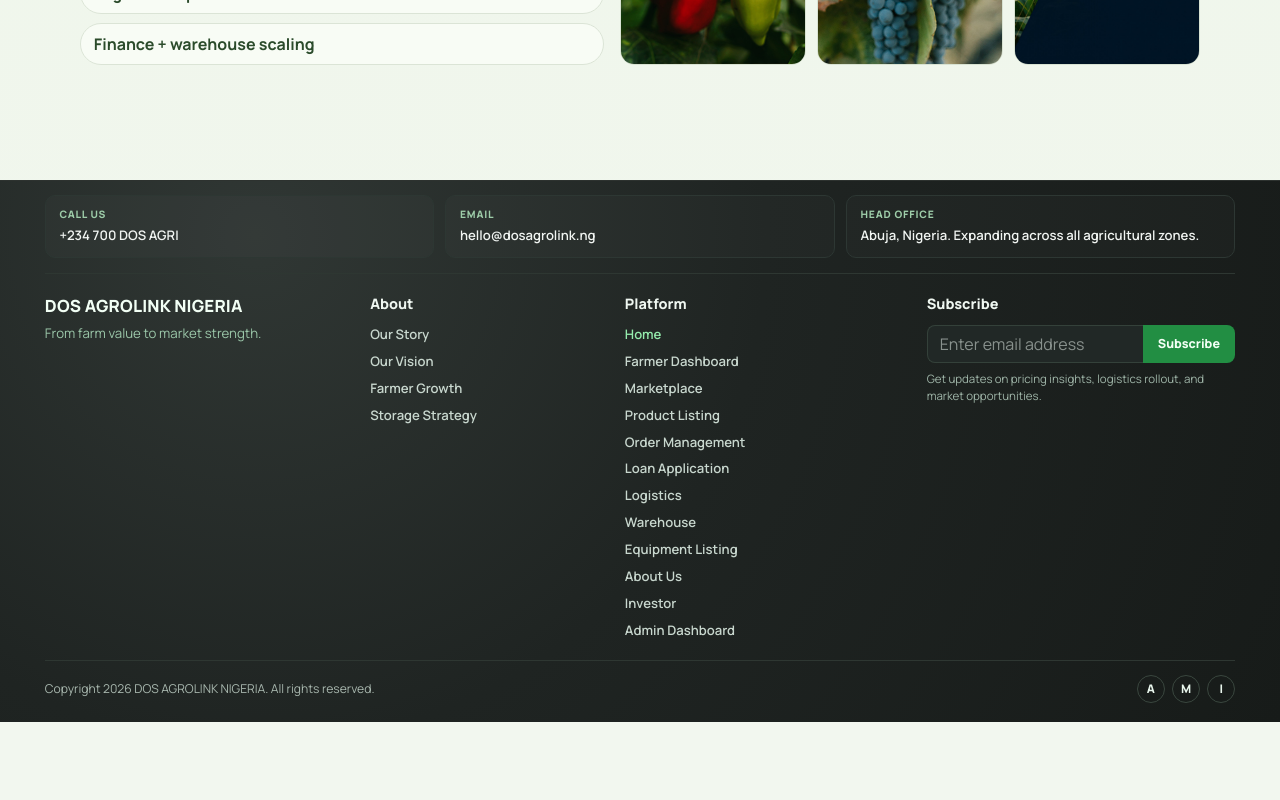
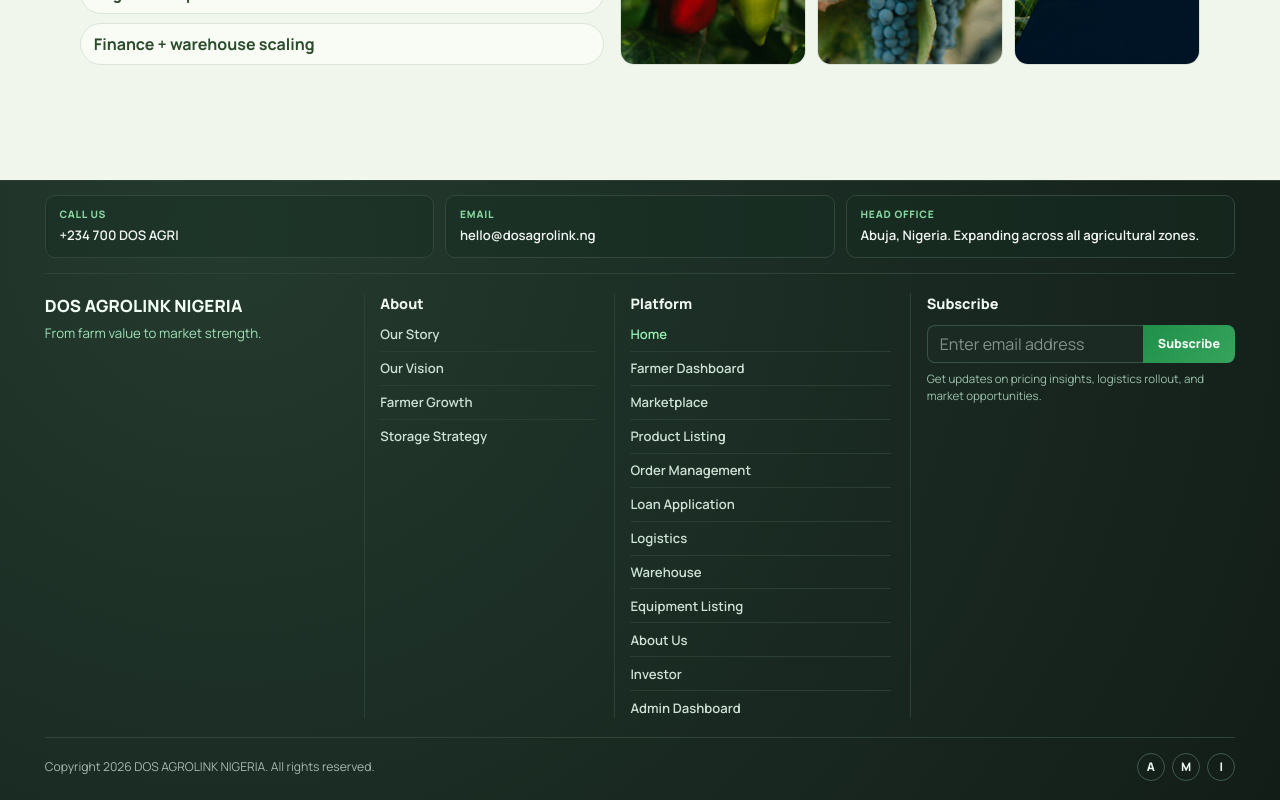
Before and after one commit to steve-diamond/agrolink-frontend, a Next.js app: page / in a window 1280 px wide. Shown: the part 2644-3444 px from the top of the page. Before the commit the page ends 3366 px from the top, so only its background shows below. Built offline with nearby package versions, Linux system fonts and the light colour scheme.

Commit message:
Refine footer dividers and DOS green brand palette

```diff
--- a/app/globals.css
+++ b/app/globals.css
@@ -845,9 +845,9 @@ button {
 
 .site-footer {
   margin-top: 2.5rem;
-  border-top: 1px solid #2d322f;
-  background: radial-gradient(circle at 20% 10%, #303734 0%, #1f2422 45%, #171b19 100%);
-  color: #dae6dd;
+  border-top: 1px solid #2e3f36;
+  background: radial-gradient(circle at 18% 8%, #253a2f 0%, #1b2d24 45%, #131d18 100%);
+  color: #d5e5da;
 }
 
 .site-footer-wrap {
@@ -860,14 +860,14 @@ button {
   display: grid;
   grid-template-columns: repeat(3, minmax(0, 1fr));
   gap: 0.7rem;
-  border-bottom: 1px solid #2e3732;
+  border-bottom: 1px solid #2d4437;
   padding-bottom: 0.95rem;
 }
 
 .site-footer-top div {
-  border: 1px solid #2d3733;
+  border: 1px solid #31483b;
   border-radius: 10px;
-  background: rgba(255, 255, 255, 0.02);
+  background: rgba(22, 46, 33, 0.4);
   padding: 0.7rem 0.85rem;
 }
 
@@ -878,7 +878,7 @@ button {
   font-weight: 800;
   letter-spacing: 0.08em;
   text-transform: uppercase;
-  color: #9ecda9;
+  color: #88d6a0;
 }
 
 .site-footer-top p {
@@ -895,6 +895,16 @@ button {
   padding: 1.2rem 0;
 }
 
+.site-footer-main > div {
+  border-left: 1px solid #2a4135;
+  padding-left: 0.95rem;
+}
+
+.site-footer-main > div:first-child {
+  border-left: 0;
+  padding-left: 0;
+}
+
 .site-footer-main h3 {
   margin: 0;
   color: #f2fff5;
@@ -906,7 +916,7 @@ button {
 .site-footer-tagline {
   margin: 0.35rem 0 0;
   font-size: 0.83rem;
-  color: #9bc7a9;
+  color: #9fe0b5;
 }
 
 .site-footer-main h4 {
@@ -923,15 +933,31 @@ button {
 }
 
 .site-footer-links a {
-  color: #c8d7ce;
+  color: #cde1d4;
   text-decoration: none;
   font-size: 0.82rem;
   font-weight: 600;
-  transition: color 150ms ease;
+  transition: color 150ms ease, border-color 150ms ease, background-color 150ms ease;
 }
 
 .site-footer-links a:hover {
   color: #ffffff;
+}
+
+.site-footer-links-about a,
+.site-footer-links-platform a {
+  border-bottom: 1px solid #2a3f34;
+  padding: 0 0 0.38rem;
+}
+
+.site-footer-links-about a:last-child,
+.site-footer-links-platform a:last-child {
+  border-bottom: 0;
+  padding-bottom: 0;
+}
+
+.site-footer-links-platform {
+  grid-template-columns: 1fr;
 }
 
 .site-footer-subscribe {
@@ -942,10 +968,10 @@ button {
 }
 
 .site-footer-subscribe input {
-  border: 1px solid #34413a;
+  border: 1px solid #365447;
   border-right: 0;
   border-radius: 8px 0 0 8px;
-  background: #212826;
+  background: #1b2a23;
   color: #f0faf3;
   min-height: 38px;
   padding: 0 0.75rem;
@@ -954,7 +980,7 @@ button {
 .site-footer-subscribe button {
   border: 0;
   border-radius: 0 8px 8px 0;
-  background: #228e43;
+  background: linear-gradient(135deg, #1f8f49 0%, #37a45d 100%);
   color: #f2fff5;
   min-height: 38px;
   padding: 0 0.95rem;
@@ -966,11 +992,11 @@ button {
 .site-footer-note {
   margin: 0.42rem 0 0;
   font-size: 0.72rem;
-  color: #9fb5a8;
+  color: #9bc1ab;
 }
 
 .site-footer-bottom {
-  border-top: 1px solid #2e3732;
+  border-top: 1px solid #2d4437;
   display: flex;
   align-items: center;
   justify-content: space-between;
@@ -993,7 +1019,7 @@ button {
   width: 28px;
   height: 28px;
   border-radius: 999px;
-  border: 1px solid #3a473f;
+  border: 1px solid #3f5c4a;
   color: #e8f5ec;
   display: inline-flex;
   align-items: center;
@@ -1030,7 +1056,7 @@ button {
 }
 
 .site-footer-links a.active-footer-link {
-  color: #95ecad;
+  color: #98f0b3;
 }
 
 .landing-footer {
@@ -1216,6 +1242,18 @@ button {
     gap: 1rem;
   }
 
+  .site-footer-main > div {
+    border-left: 0;
+    border-top: 1px solid #2a4135;
+    padding-left: 0;
+    padding-top: 0.8rem;
+  }
+
+  .site-footer-main > div:first-child {
+    border-top: 0;
+    padding-top: 0;
+  }
+
   .site-footer-bottom {
     flex-direction: column;
     align-items: flex-start;
--- a/components/SiteFooter.tsx
+++ b/components/SiteFooter.tsx
@@ -48,7 +48,7 @@ export default function SiteFooter() {
 
           <div>
             <h4>About</h4>
-            <div className="site-footer-links" aria-label="About links">
+            <div className="site-footer-links site-footer-links-about" aria-label="About links">
               <Link href="/about-us">Our Story</Link>
               <Link href="/investor">Our Vision</Link>
               <Link href="/loan-application">Farmer Growth</Link>
@@ -58,7 +58,7 @@ export default function SiteFooter() {
 
           <div>
             <h4>Platform</h4>
-            <div className="site-footer-links" aria-label="Platform links">
+            <div className="site-footer-links site-footer-links-platform" aria-label="Platform links">
               {footerLinks.map((item) => (
                 <Link key={item.href} href={item.href} className={isRouteActive(pathname, item.href) ? "active-footer-link" : undefined}>
                   {item.label}
```
